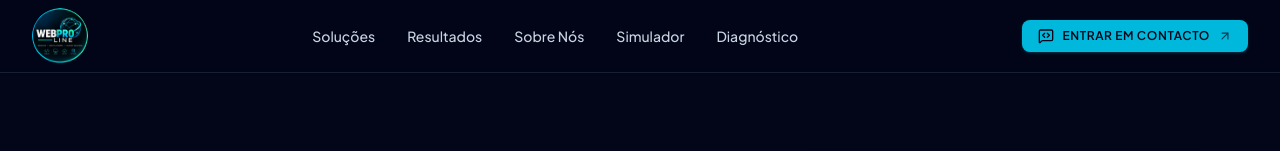
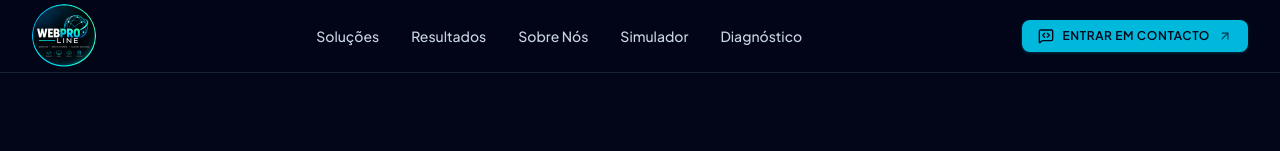
Before and after one commit to webproline/webproline-site, a React (Vite) app: page / in a window 1280 px wide. Shown: the top 151 px of the page. Built offline with nearby package versions, Linux system fonts and the light colour scheme.

Commit message:
Logo Maior

```diff
--- a/src/components/Navbar.tsx
+++ b/src/components/Navbar.tsx
@@ -28,9 +28,9 @@ export const Navbar: React.FC = () => {
           <img
             src="/logo_webproline_256.png"
             alt="WebProLine"
-            width={56}
-            height={56}
-            className="h-14 w-14 rounded-full"
+            width={64}
+            height={64}
+            className="h-16 w-16 rounded-full"
           />
         </Link>
 
```
